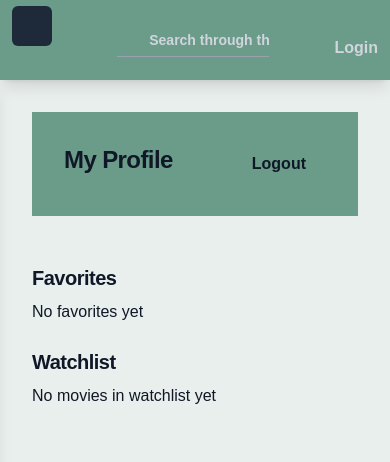
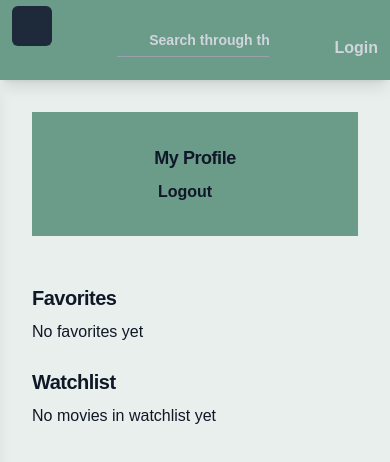
Before and after one commit to Ofarouq310/filmpire, a React (Vite) app: page /myprofile in a window 390 px wide. Shown: the top 462 px of the page. Built offline with nearby package versions, Linux system fonts and the light colour scheme; some icons are missing; a web font is replaced by a local one.

Commit message:
Refactor styles for better responsivness

```diff
--- a/src/sections/MyProfile.jsx
+++ b/src/sections/MyProfile.jsx
@@ -48,8 +48,8 @@ export default function MyProfile() {
 
   return (
     <div className="p-8 pb-2">
-      <div className="bg-[#6A9C89] dark:bg-gray-900 p-8 flex justify-between items-center">
-        <h2>My Profile</h2>
+      <div className="bg-[#6A9C89] dark:bg-gray-900 p-8 flex max-sm:flex-col justify-between items-center">
+        <h2 className="sm:text-2xl sm:m-0 text-lg">My Profile</h2>
         <button onClick={handleLogout} className="flex gap-1 font-black cursor-pointer">
           Logout
           <LogoutIcon />
```
